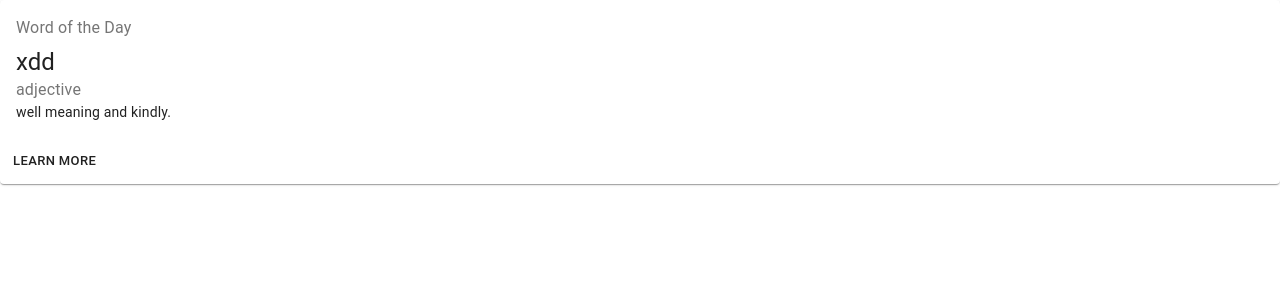
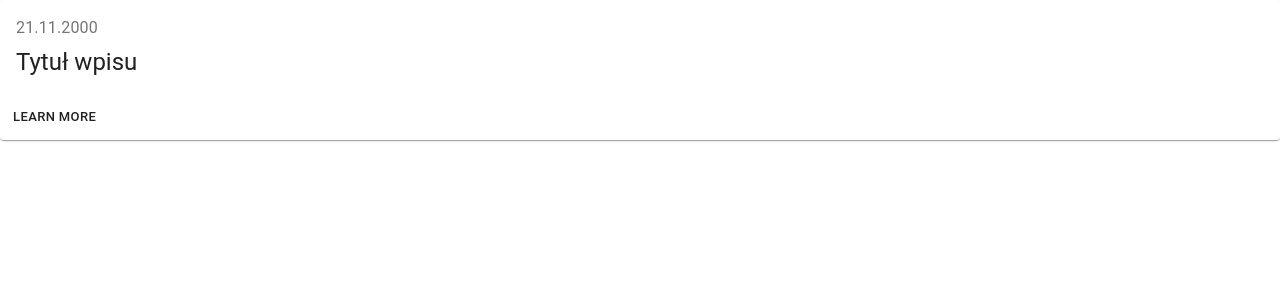
Before and after one commit to Salabim-mb/Wycieczki_PW, a React (Create React App) app: page / in a window 1280 px wide. Shown: the top 300 px of the page. Built offline with nearby package versions, Linux system fonts and the light colour scheme.

Commit message:
progress in Category

```diff
--- a/package.json
+++ b/package.json
@@ -3,6 +3,7 @@
   "version": "0.1.0",
   "private": true,
   "dependencies": {
+    "@material-ui/core": "^4.11.3",
     "@testing-library/jest-dom": "^5.11.9",
     "@testing-library/react": "^11.2.5",
     "@testing-library/user-event": "^12.7.0",
@@ -38,12 +39,12 @@
     ]
   },
   "devDependencies": {
-    "prettier": "^2.2.1",
     "eslint": "^7.20.0",
     "eslint-config-airbnb": "^18.2.1",
     "eslint-config-prettier": "^7.2.0",
     "husky": "^5.0.9",
-    "lint-staged": "^10.5.4"
+    "lint-staged": "^10.5.4",
+    "prettier": "^2.2.1"
   },
   "husky": {
     "hooks": {
--- a/src/components/Category/Category.jsx
+++ b/src/components/Category/Category.jsx
@@ -10,17 +10,11 @@ const Category = () => (
     <Card >
         <CardContent>
             <Typography color="textSecondary" gutterBottom>
-                Word of the Day
+                21.11.2000
         </Typography>
             <Typography variant="h5" component="h2">
-                xdd
+                Tytuł wpisu
             </Typography>
-            <Typography color="textSecondary">
-                adjective
-        </Typography>
-            <Typography variant="body2" component="p">
-                well meaning and kindly.
-                </Typography>
         </CardContent>
         <CardActions>
             <Button size="small">Learn More</Button>
```
